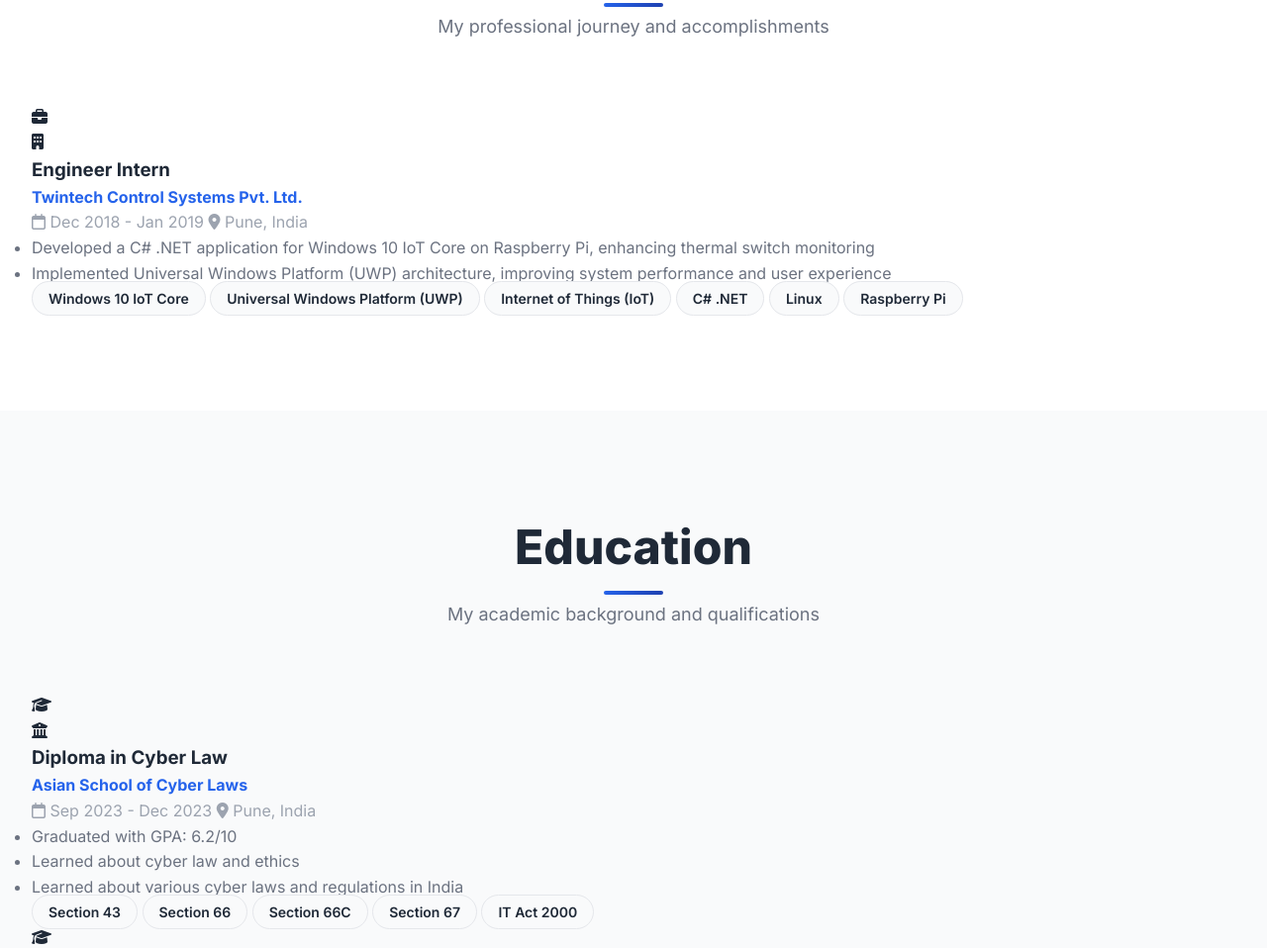
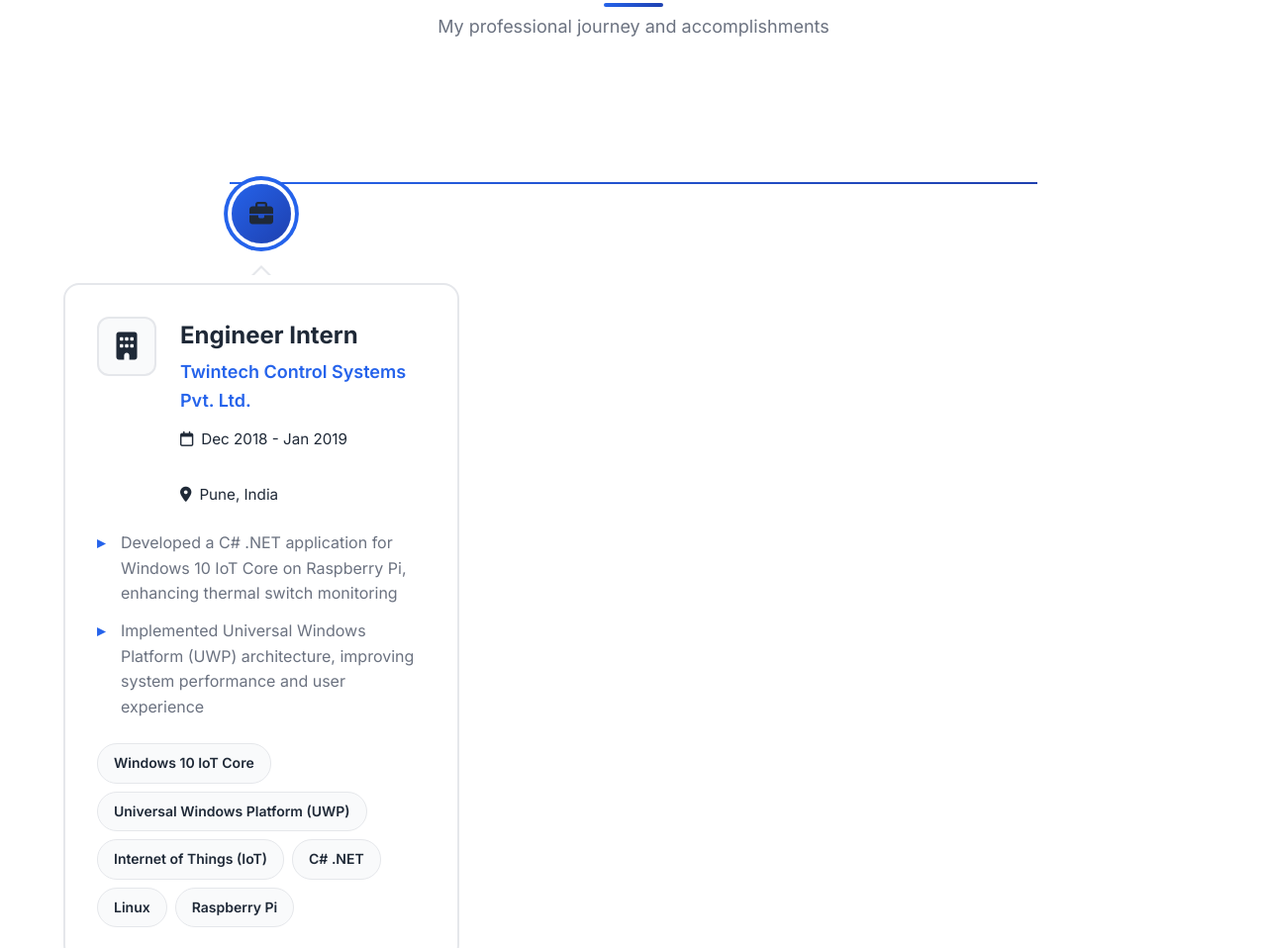
Before and after one commit to pranavpankhawala/pranavpankhawala.github.io, a plain HTML site: page index.html in a window 1280 px wide. Shown: the part 2010-2968 px from the top of the page at 99% size. Drawn offline with Linux system fonts and the light colour scheme.

Commit message:
Update stylesheet reference in index.html to use timeline.css instead of timeline-updated.css

```diff
--- a/index.html
+++ b/index.html
@@ -25,7 +25,7 @@
 
     <!-- Stylesheets -->
     <link rel="stylesheet" href="styles.css">
-    <link rel="stylesheet" href="timeline-updated.css">
+    <link rel="stylesheet" href="timeline.css">
     <link rel="stylesheet" href="chatbot.css">
     <link rel="stylesheet" href="advanced-features.css">
 
```
